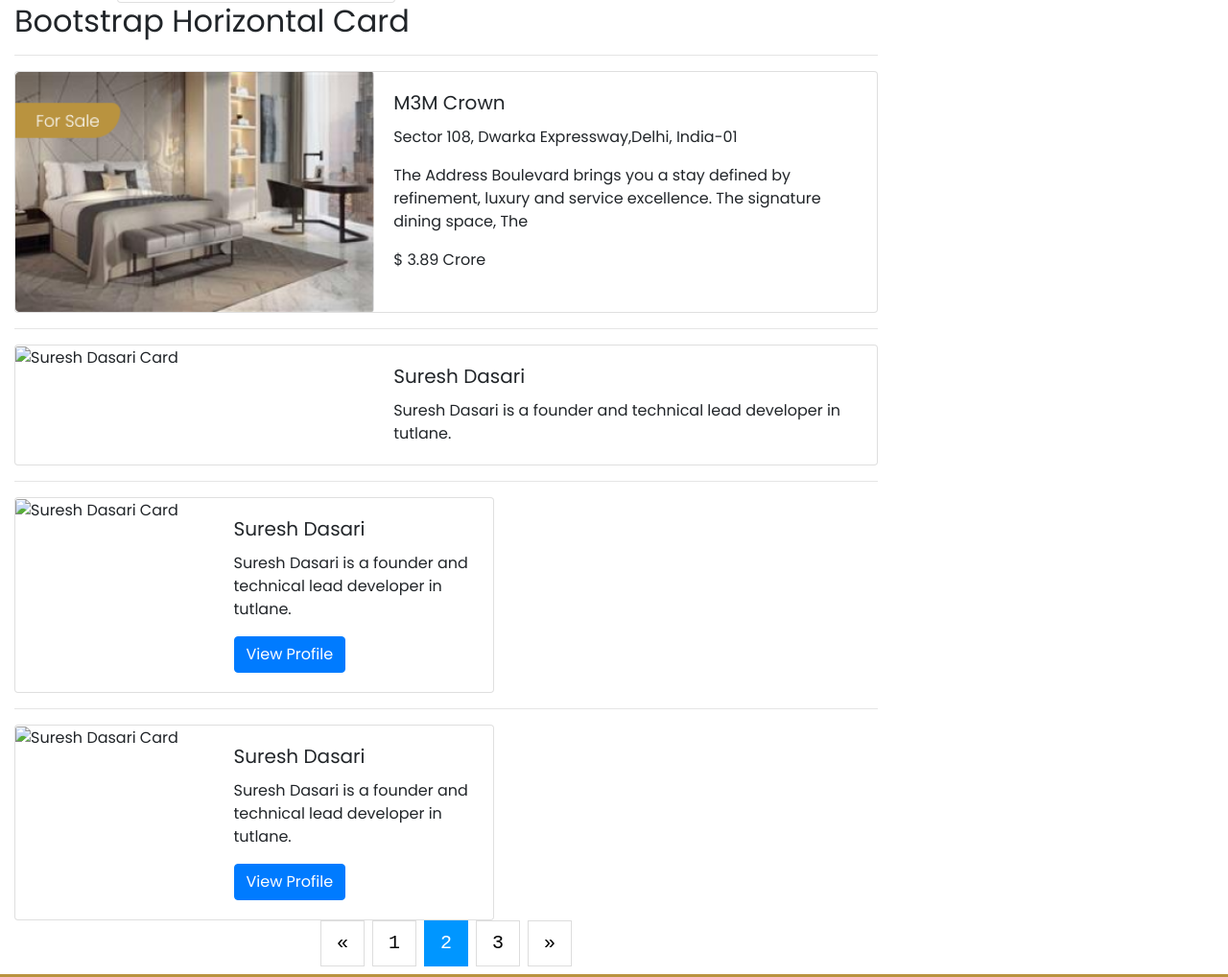
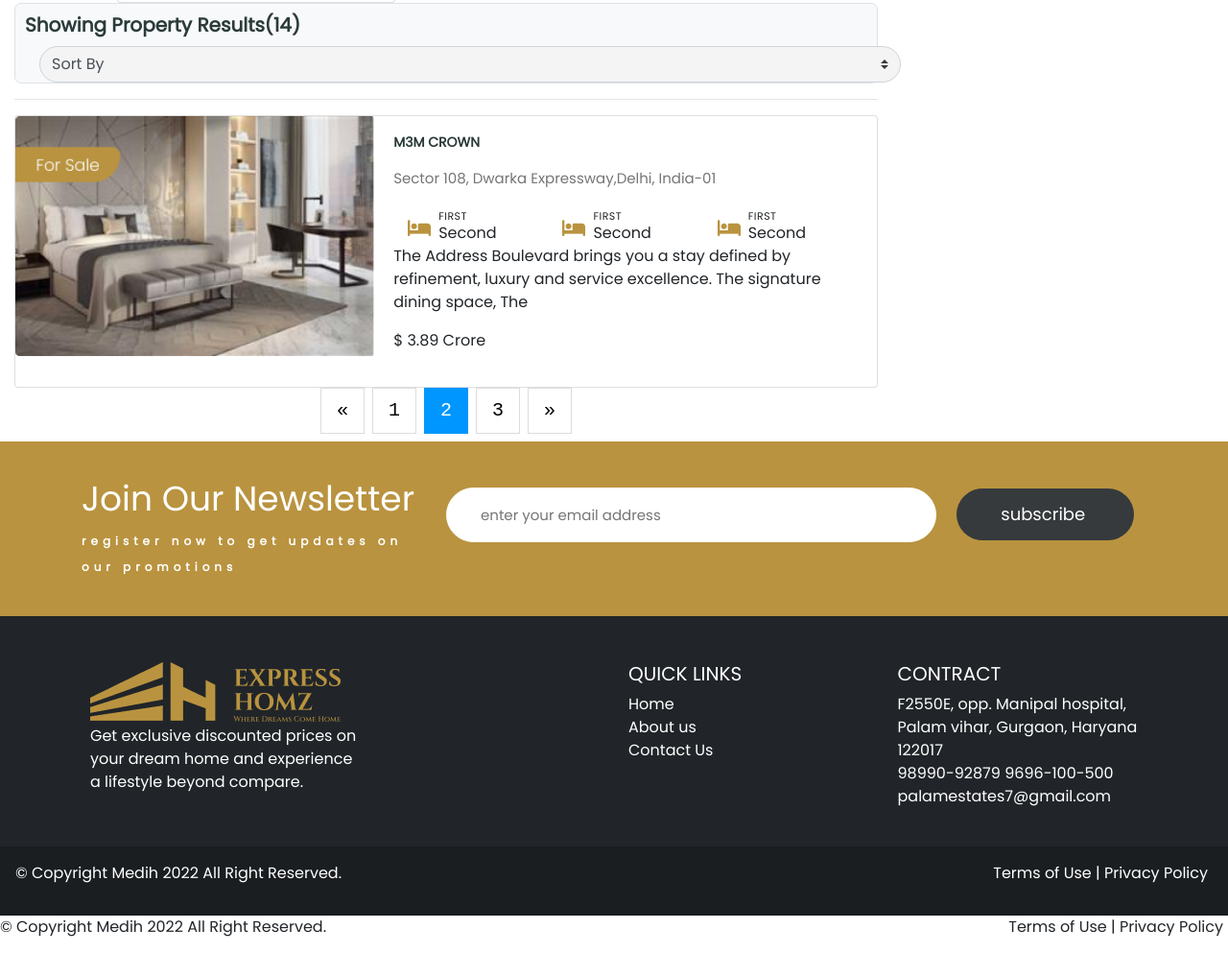
Before and after one commit to dhruvgoel45/express-website, a plain HTML site: page properties.html in a window 1280 px wide. Shown: the part 894-1912 px from the top of the page at 96% size. After the commit the page ends 1888 px from the top, so only its background shows below. Drawn offline with nearby package versions, Linux system fonts and the light colour scheme.

Commit message:
new file:   README.md modified:   assests/css/properties.css modified:   assests/css/propertiessingle.css modified:   contatcus.html modified:   index.html modified:   properties.html modified:   propertiessingle.html

```diff
--- a/assests/css/properties.css
+++ b/assests/css/properties.css
@@ -273,3 +273,7 @@
         margin: 0%;
         padding: 0%;
     }
+
+    .section-content p {
+        margin-bottom: 0;
+    }
--- a/assests/css/propertiessingle.css
+++ b/assests/css/propertiessingle.css
@@ -150,3 +150,8 @@ body {
     margin: 0%;
     padding: 0%;
 }
+
+.section-content p {
+    margin-bottom: 0;
+    padding-bottom: 0;
+}
--- a/properties.html
+++ b/properties.html
@@ -21,20 +21,22 @@
         <div class="collapse navbar-collapse" id="navbarNavDropdown">
             <ul class="navbar-nav ml-auto">
                 <li class="nav-item">
-                    <a class="nav-link" href="#">HOME <span class="sr-only">(current)</span></a>
-                </li>
-                <li class="nav-item active">
-                    <a class="nav-link" href="#">PROPERTIES</a>
+                    <a class="nav-link" href="./index.html">HOME <span class="sr-only">(current)</span></a>
                 </li>
                 <li class="nav-item">
-                    <a class="nav-link" href="#">SERVICES</a>
+                    <a class="nav-link" href="./properties.html">PROPERTIES</a>
+                </li>
+                <li class="nav-item">
+                    <a class="nav-link" href="./ourservices.html">SERVICES</a>
+                </li>
+                <li class="nav-item active ">
+                    <a class="nav-link" href="./outstory.html">OUR STORY</a>
                 </li>
                 <li class="nav-item ">
-                    <a class="nav-link" href="#">OUR STORY</a>
+                    <a class="nav-link" href="./contatcus.html">CONTACT US</a>
                 </li>
-                <li class="nav-item ">
-                    <a class="nav-link" href="#">CONTACT US</a>
-                </li>
+
+
 
 
 
@@ -163,17 +165,146 @@
                 <div class="row">
                     <div class="col-md-12">
                         <div class="container bcontent">
-                            <h2>Bootstrap Horizontal Card</h2>
+                            <div class="heading" style="background: #F8F9FA;
+                            border: 1px solid #DEE2E6;
+                            border-radius: 7px;">
+                                <h2 style="font-family: 'Poppins';
+                                font-style: normal;
+                                font-weight: 700;
+                                font-size: 20px;
+                                line-height: 24px;
+                                /* or 120% */
+
+                                display: flex;
+                                align-items: center;
+
+                                color: #2B3B3A;
+                                padding: 5px;
+                                margin: 5px;">Showing Property Results(14)</h2>
+                                <select class="custom-select custom-select-oval" style="background-color:#F4F4F4; margin-left: 25px; wid">
+                                    <option value="">Sort By</option>
+                                    <option value="option1">Option 1</option>
+                                    <option value="option2">Option 2</option>
+                                    </select>
+                            </div>
                             <hr />
-                            <div class="card" style="width: 900px;">
-                                <div class="row no-gutters">
-                                    <div class="col-sm-5">
-                                        <img class="card-img" src="./assests/images/div.pro_img.png" alt="Suresh Dasari Card">
+                            <div class=" card " style="width: 900px; ">
+                                <div class="row no-gutters ">
+                                    <div class="col-sm-5 ">
+                                        <img class="card-img " src="./assests/images/div.pro_img.png " alt="Suresh Dasari Card ">
                                     </div>
-                                    <div class="col-sm-7">
-                                        <div class="card-body">
-                                            <h5 class="card-title">M3M Crown</h5>
-                                            <p class="card-address">Sector 108, Dwarka Expressway,Delhi, India-01</p>
+                                    <div class="col-sm-7 ">
+                                        <div class="card-body ">
+                                            <h5 class="card-title" style="font-family: 'Poppins';
+                                        font-style: normal;
+                                        font-weight: 700;
+                                        font-size: 14px;
+                                        line-height: 14px;
+                                        /* or 100% */
+
+                                        display: flex;
+                                        align-items: center;
+                                        text-transform: uppercase;
+
+                                        color: #2B3B3A;
+
+                                        ">M3M Crown</h5>
+                                            <p class="card-address" style="font-family: 'Poppins';
+font-style: normal;
+font-weight: 300;
+font-size: 15px;
+line-height: 37px;
+/* or 247% */
+
+display: flex;
+align-items: center;
+padding-top: 0%;
+
+color: #757575;
+">Sector 108, Dwarka Expressway,Delhi, India-01</p>
+
+
+                                            <div class="container">
+                                                <div class="row">
+                                                    <div class="col-sm-4">
+                                                        <div class="d-flex align-items-center">
+                                                            <img src="./assests/images/Vector.png" alt="Icon 1" class="mr-2">
+                                                            <div class="section-content">
+                                                                <p style="font-family: 'Poppins';
+font-style: normal;
+font-weight: 400;
+font-size: 11px;
+line-height: 11px;
+/* identical to box height, or 100% */
+
+display: flex;
+align-items: center;
+letter-spacing: 0.5px;
+text-transform: uppercase;">First</p>
+                                                                <p class="">Second</p>
+                                                            </div>
+                                                        </div>
+                                                    </div>
+                                                    <div class="col-sm-4">
+                                                        <div class="d-flex align-items-center">
+                                                            <img src="./assests/images/Vector.png" alt="Icon 2" class="mr-2">
+                                                            <div class="section-content">
+
+                                                                <p style="font-family: 'Poppins';
+font-style: normal;
+font-weight: 400;
+font-size: 11px;
+line-height: 11px;
+/* identical to box height, or 100% */
+
+display: flex;
+align-items: center;
+letter-spacing: 0.5px;
+text-transform: uppercase;">First</p>
+                                                                <p class="width: 472px;
+                                                            height: 63px;
+
+                                                            font-family: 'Poppins';
+                                                            font-style: normal;
+                                                            font-weight: 400;
+                                                            font-size: 14px;
+                                                            line-height: 21px;
+                                                            /* or 150% */
+
+                                                            display: flex;
+                                                            align-items: center;
+
+                                                            color: #666666;
+                                                            ">Second</p>
+                                                            </div>
+                                                        </div>
+                                                    </div>
+                                                    <div class="col-sm-4">
+                                                        <div class="d-flex align-items-center">
+                                                            <img src="./assests/images/Vector.png" alt="Icon 3" class="mr-2">
+                                                            <div class="section-content">
+                                                                <p style="font-family: 'Poppins';
+font-style: normal;
+font-weight: 400;
+font-size: 11px;
+line-height: 11px;
+/* identical to box height, or 100% */
+
+display: flex;
+align-items: center;
+letter-spacing: 0.5px;
+text-transform: uppercase;">First</p>
+                                                                <p class="">Second</p>
+                                                            </div>
+                                                        </div>
+                                                    </div>
+                                                </div>
+                                            </div>
+
+                                            <script src="https://code.jquery.com/jquery-3.5.1.slim.min.js"></script>
+                                            <script src="https://cdn.jsdelivr.net/npm/@popperjs/core@2.5.4/dist/umd/popper.min.js"></script>
+                                            <script src="https://stackpath.bootstrapcdn.com/bootstrap/4.5.2/js/bootstrap.min.js"></script>
+
                                             <p class="card-text">The Address Boulevard brings you a stay defined by refinement, luxury and service excellence. The signature dining space, The</p>
                                             <p class="card-price"> $ 3.89 Crore</p>
                                         </div>
@@ -183,90 +314,25 @@
                         </div>
                     </div>
                 </div>
-                <div class="row">
-                    <div class="col-md-12">
-                        <div class="container bcontent">
 
-                            <hr />
-                            <div class="card" style="width: 900px;">
-                                <div class="row no-gutters">
-                                    <div class="col-sm-5">
-                                        <img class="card-img" src="/images/defaultimg.png" alt="Suresh Dasari Card">
-                                    </div>
-                                    <div class="col-sm-7">
-                                        <div class="card-body">
-                                            <h5 class="card-title">Suresh Dasari</h5>
-                                            <p class="card-text">Suresh Dasari is a founder and technical lead developer in tutlane.</p>
 
-                                        </div>
-                                    </div>
-                                </div>
-                            </div>
-                        </div>
+                <div class="center ">
+                    <div class="pagination ">
+                        <a href="# ">&laquo;</a>
+                        <a href="# ">1</a>
+                        <a href="# " class="active ">2</a>
+                        <a href="# ">3</a>
+                        <a href="# ">&raquo;</a>
                     </div>
                 </div>
-                <div class="row">
-                    <div class="col-md-12">
-                        <div class="container bcontent">
-
-                            <hr />
-                            <div class="card" style="width: 500px;">
-                                <div class="row no-gutters">
-                                    <div class="col-sm-5">
-                                        <img class="card-img" src="/images/defaultimg.png" alt="Suresh Dasari Card">
-                                    </div>
-                                    <div class="col-sm-7">
-                                        <div class="card-body">
-                                            <h5 class="card-title">Suresh Dasari</h5>
-                                            <p class="card-text">Suresh Dasari is a founder and technical lead developer in tutlane.</p>
-                                            <a href="#" class="btn btn-primary">View Profile</a>
-                                        </div>
-                                    </div>
-                                </div>
-                            </div>
-                        </div>
-                    </div>
-                </div>
-                <div class="row">
-                    <div class="col-md-12">
-                        <div class="container bcontent">
-
-                            <hr />
-                            <div class="card" style="width: 500px;">
-                                <div class="row no-gutters">
-                                    <div class="col-sm-5">
-                                        <img class="card-img" src="/images/defaultimg.png" alt="Suresh Dasari Card">
-                                    </div>
-                                    <div class="col-sm-7">
-                                        <div class="card-body">
-                                            <h5 class="card-title">Suresh Dasari</h5>
-                                            <p class="card-text">Suresh Dasari is a founder and technical lead developer in tutlane.</p>
-                                            <a href="#" class="btn btn-primary">View Profile</a>
-                                        </div>
-                                    </div>
-                                </div>
-                            </div>
-                        </div>
-                    </div>
-                </div>
-
-                <div class="center">
-                    <div class="pagination">
-                        <a href="#">&laquo;</a>
-                        <a href="#">1</a>
-                        <a href="#" class="active">2</a>
-                        <a href="#">3</a>
-                        <a href="#">&raquo;</a>
-                    </div>
-                </div>
-                <!-- Repeat the above two "row" divs for additional big cards -->
+                <!-- Repeat the above two "row " divs for additional big cards -->
             </div>
-            <div class="col-md-1"></div>
+            <div class="col-md-1 "></div>
             <!-- Empty column for spacing -->
         </div>
     </div>
 
-    <script src="https://maxcdn.bootstrapcdn.com/bootstrap/4.5.2/js/bootstrap.min.js"></script>
+    <script src="https://maxcdn.bootstrapcdn.com/bootstrap/4.5.2/js/bootstrap.min.js "></script>
 
 
 
```
Also changed, not shown: contatcus.html (+11 -9 lines), index.html (+10 -8 lines), propertiessingle.html (+12 -27 lines), 1 other file.
